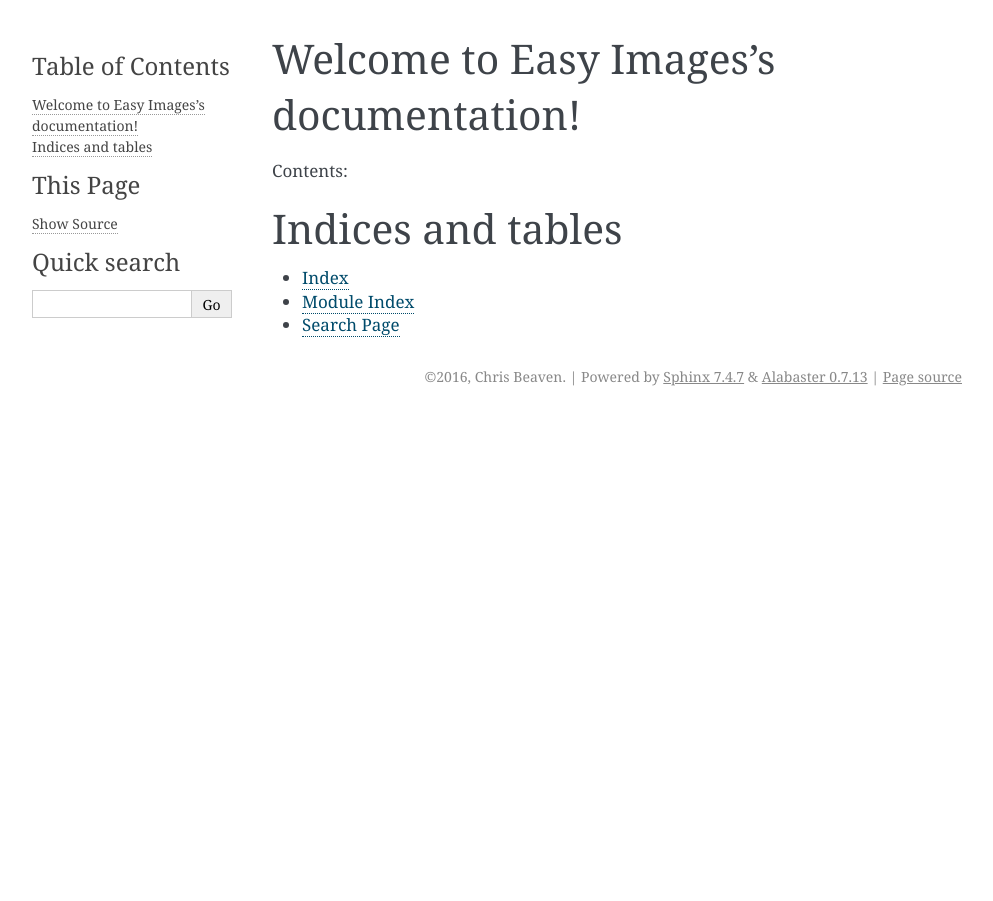
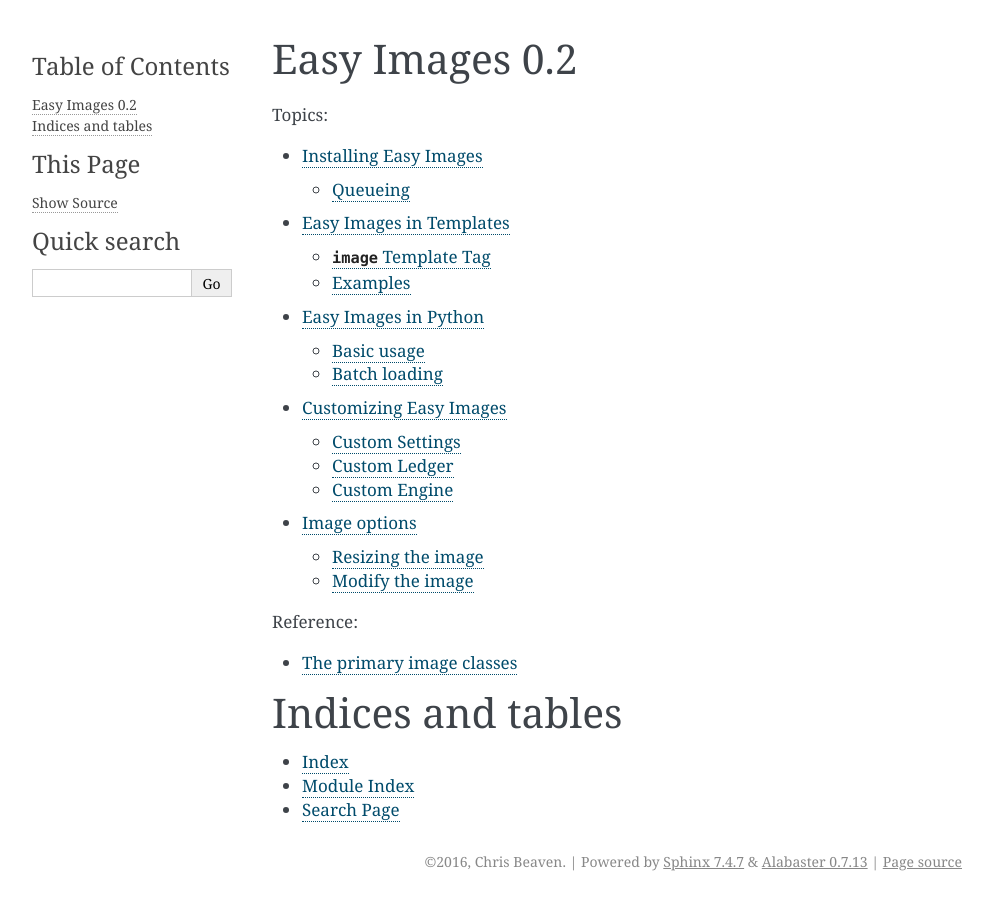
Before and after one commit to SmileyChris/django-easy-images, a Sphinx documentation site: the page built from docs/index.rst, in a window 1280 px wide. Shown: the whole page, without its empty margins (148-1141 px from the left). Built offline with Sphinx 7.4.7, drawn with Linux system fonts in a browser that asks for light colours.

Commit message:
More doc tweaking

```diff
--- a/docs/conf.py
+++ b/docs/conf.py
@@ -24,8 +24,7 @@ settings.configure(
 )
 django.setup()
 
-version = pkg_resources.require("easy-images")[0].version
-print(version)
+package_version = pkg_resources.require("easy-images")[0].version
 
 # If extensions (or modules to document with autodoc) are in another directory,
 # add these directories to sys.path here. If the directory is relative to the
@@ -68,9 +67,9 @@ author = u'Chris Beaven'
 # built documents.
 #
 # The short X.Y version.
-version = u'0.2'
+version = u'.'.join(package_version.split('.')[:2])
 # The full version, including alpha/beta/rc tags.
-release = u'0.2'
+release = package_version
 
 # The language for content autogenerated by Sphinx. Refer to documentation
 # for a list of supported languages.
--- a/docs/index.rst
+++ b/docs/index.rst
@@ -3,13 +3,24 @@
    You can adapt this file completely to your liking, but it should at least
    contain the root `toctree` directive.
 
-Welcome to Easy Images's documentation!
-=======================================
-
-Contents:
+Easy Images |version|
+=====================
 
 .. toctree::
+   :caption: Topics:
    :maxdepth: 2
+
+   topic/install
+   topic/templates
+   topic/python
+   topic/customizing
+   topic/options
+
+.. toctree::
+   :caption: Reference:
+   :glob:
+
+   ref/*
 
 
 
--- a/docs/ref/image.rst
+++ b/docs/ref/image.rst
@@ -1,2 +1,6 @@
+=========================
+The primary image classes
+=========================
+
 .. automodule:: easy_images.image
     :members:
```
